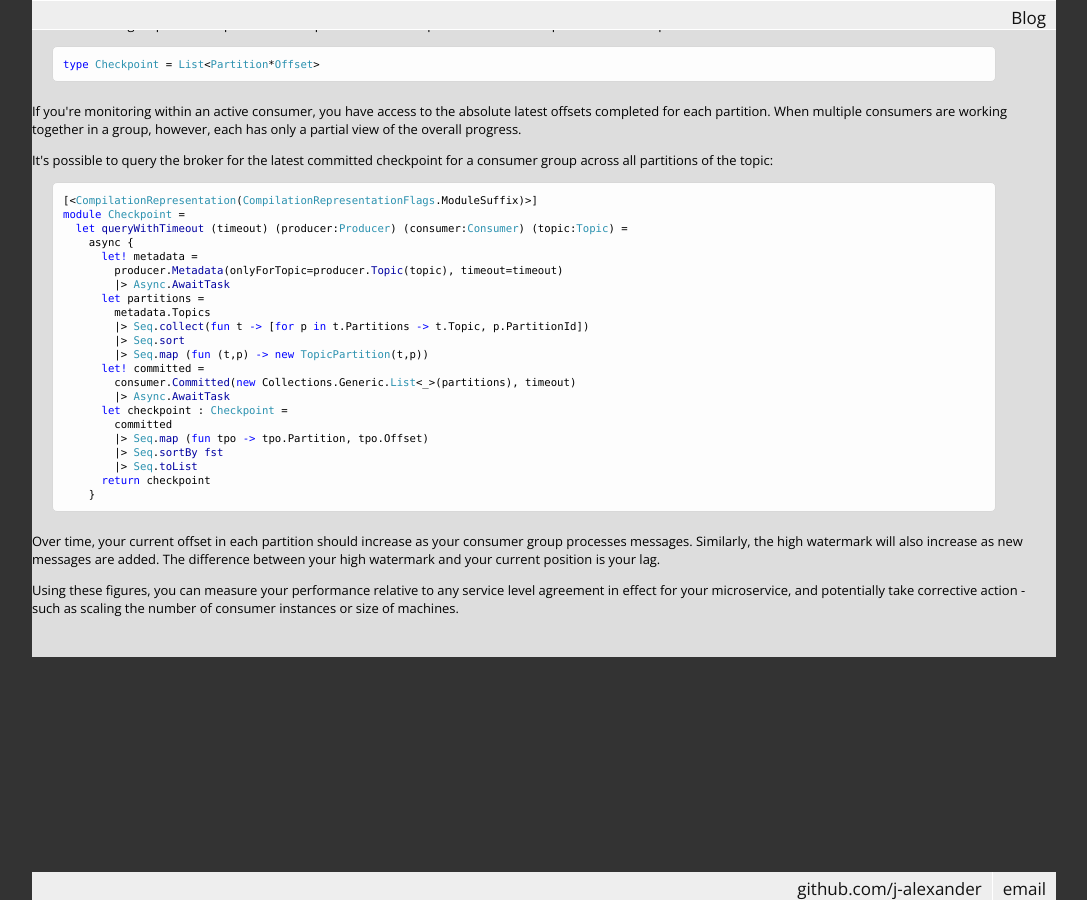
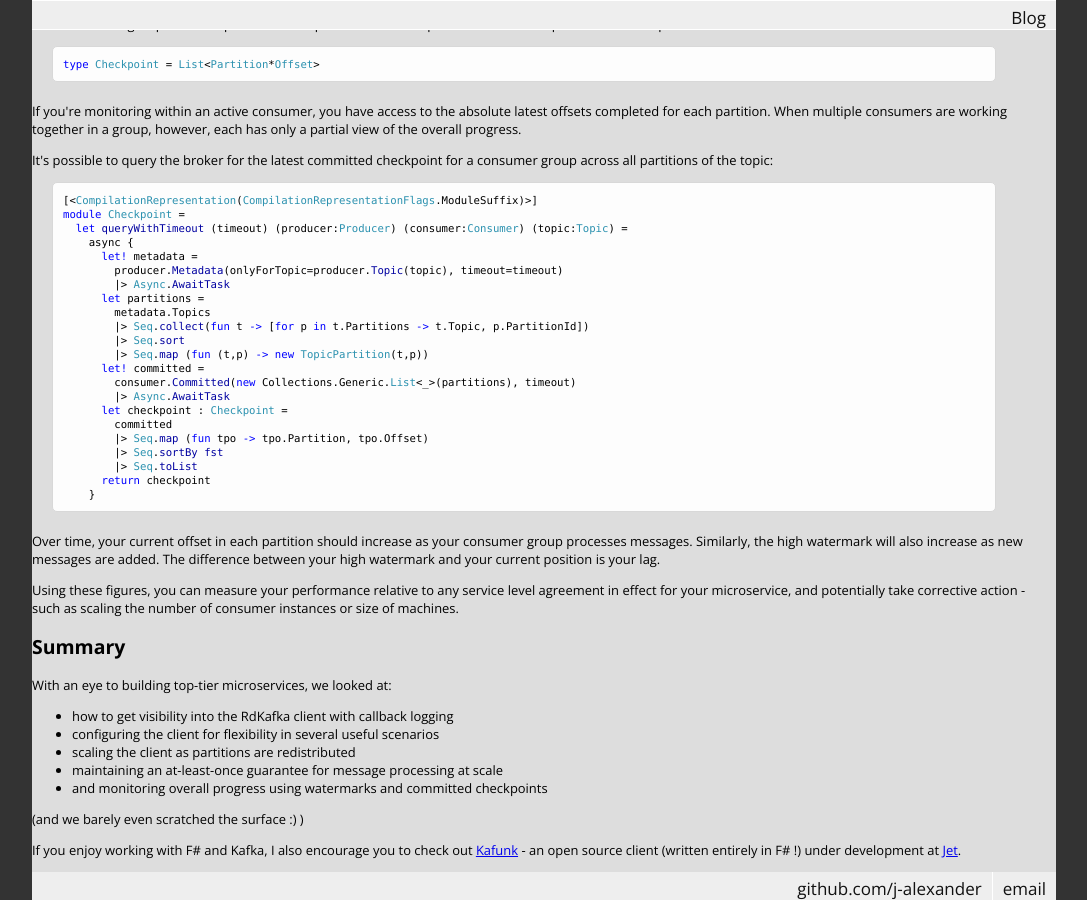
Before and after one commit to j-alexander/j-alexander.github.io, a Jekyll site: the page built from _posts/2016-12-08-rdkafka-subscription-in-fsharp.html, in a window 1280 px wide and 900 px high, scrolled down 6601 px. Shown: the whole window, without its empty margins (96-1183 px from the left). Built offline with Jekyll 4.4.1, drawn with Linux system fonts in a browser that asks for light colours; some web fonts are replaced; comment, search, counter and statistics services are not loaded.

Commit message:
and a summary bit

```diff
--- a/_posts/2016-12-08-rdkafka-subscription-in-fsharp.html
+++ b/_posts/2016-12-08-rdkafka-subscription-in-fsharp.html
@@ -420,6 +420,18 @@ added.  The difference between your high watermark and your current position is
 <p>Using these figures, you can measure your performance relative to any service level agreement
 in effect for your microservice, and potentially take corrective action - such as scaling
 the number of consumer instances or size of machines.</p>
+<h2>Summary</h2>
+<p>With an eye to building top-tier microservices, we looked at:</p>
+<ul>
+<li>how to get visibility into the RdKafka client with callback logging</li>
+<li>configuring the client for flexibility in several useful scenarios</li>
+<li>scaling the client as partitions are redistributed</li>
+<li>maintaining an at-least-once guarantee for message processing at scale</li>
+<li>and monitoring overall progress using watermarks and committed checkpoints</li>
+</ul>
+<p>(and we barely even scratched the surface :) )</p>
+<p>If you enjoy working with F# and Kafka, I also encourage you to check out <a href="https://jet.github.io/kafunk/">Kafunk</a> -
+an open source client (written entirely in F# !) under development at <a href="https://tech.jet.com/">Jet</a>.</p>
 
 <div class="tip" id="fs1">namespace RdKafka</div>
 <div class="tip" id="fs2">namespace System</div>
```
Also changed, not shown: other parts of _posts/2016-12-08-rdkafka-subscription-in-fsharp.html (+1 -1 lines), 1 other file.
